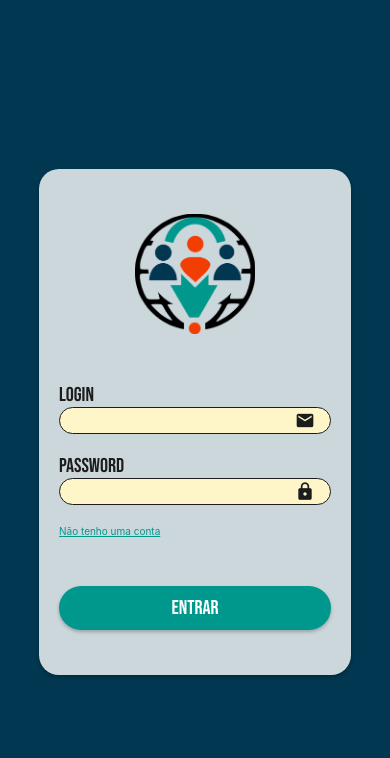
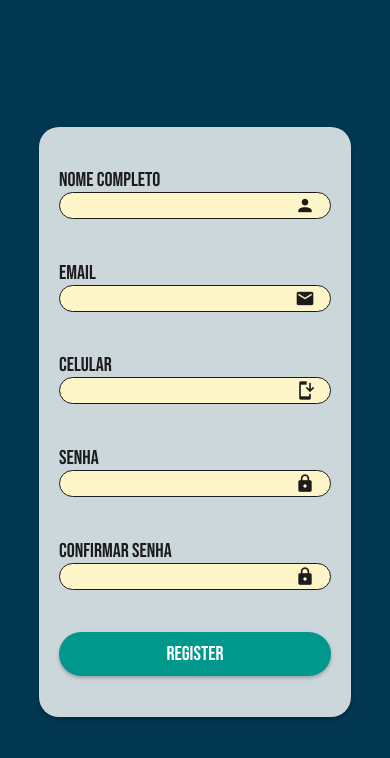
Before and after one commit to Larand26/GoalConnect, a React Native app: screen / in a window 390 px wide. Shown: the top 758 px of the page. Built offline with nearby package versions, Linux system fonts and the light colour scheme.

Commit message:
style: cria a tela de cadastro

```diff
--- a/App.tsx
+++ b/App.tsx
@@ -6,11 +6,12 @@ import { useEffect, useState } from "react";
 
 // Screens
 import LoginScreen from "./src/screens/login/LoginScreen";
+import RegisterScreen from "./src/screens/register/RegisterScreen";
 
 SplashScreen.preventAutoHideAsync();
 
 export default function App() {
-  const [screen, setScreen] = useState("login");
+  const [screen, setScreen] = useState("register");
 
   const [loaded, error] = useFonts({
     "Inter-Regular": require("./assets/fonts/Inter/Inter_18pt-Regular.ttf"),
@@ -34,7 +35,8 @@ export default function App() {
   return (
     <View style={styles.container}>
       {screen === "login" && <LoginScreen />}
-      <StatusBar style="auto" />
+      {screen === "register" && <RegisterScreen />}
+      <StatusBar style="light" />
     </View>
   );
 }
--- /dev/null
+++ b/src/screens/register/Register.styles.ts
@@ -0,0 +1,32 @@
+import { StyleSheet } from "react-native";
+
+export const styles = StyleSheet.create({
+  container: {
+    flex: 1,
+    width: "100%",
+    height: "100%",
+    alignItems: "center",
+    justifyContent: "center",
+  },
+  form: {
+    width: "80%",
+    height: "70%",
+    backgroundColor: "#ffffffcb",
+    padding: 20,
+    borderRadius: 20,
+    alignItems: "center",
+    justifyContent: "space-around",
+    shadowColor: "#000",
+    shadowOffset: {
+      width: 0,
+      height: 2,
+    },
+    shadowOpacity: 0.25,
+    shadowRadius: 3.84,
+    elevation: 5,
+  },
+  inputContainer: {
+    width: "100%",
+    gap: 20,
+  },
+});
--- /dev/null
+++ b/src/screens/register/RegisterScreen.tsx
@@ -0,0 +1,20 @@
+import { View, Text } from "react-native";
+import InputText from "../../components/InputText";
+import Button from "../../components/Button";
+
+import { styles } from "./Register.styles";
+
+export default function RegisterScreen() {
+  return (
+    <View style={styles.container}>
+      <View style={styles.form}>
+        <InputText label="Nome completo" icon="account" />
+        <InputText label="Email" icon="email" />
+        <InputText label="Celular" icon="cellphone-arrow-down-variant" />
+        <InputText label="Senha" icon="lock" />
+        <InputText label="Confirmar Senha" icon="lock" />
+        <Button text="Register" />
+      </View>
+    </View>
+  );
+}
```
